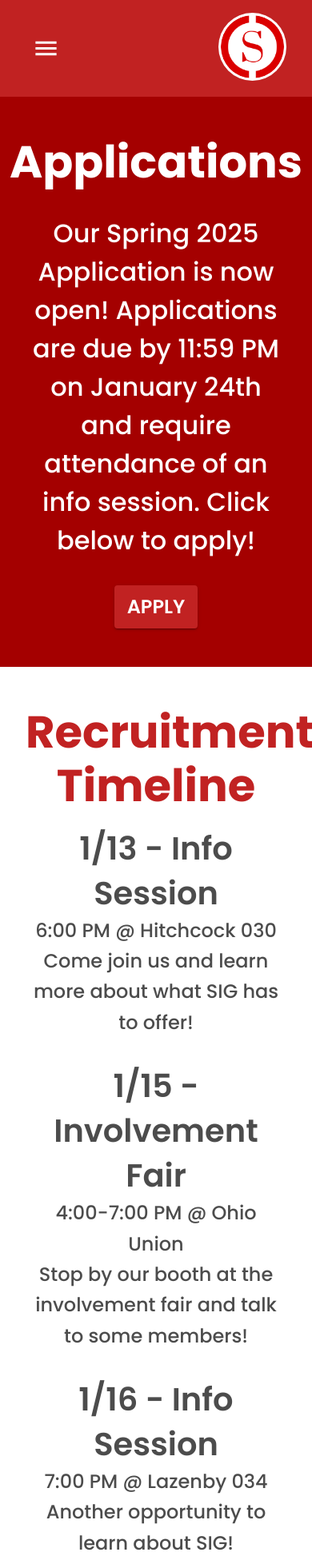
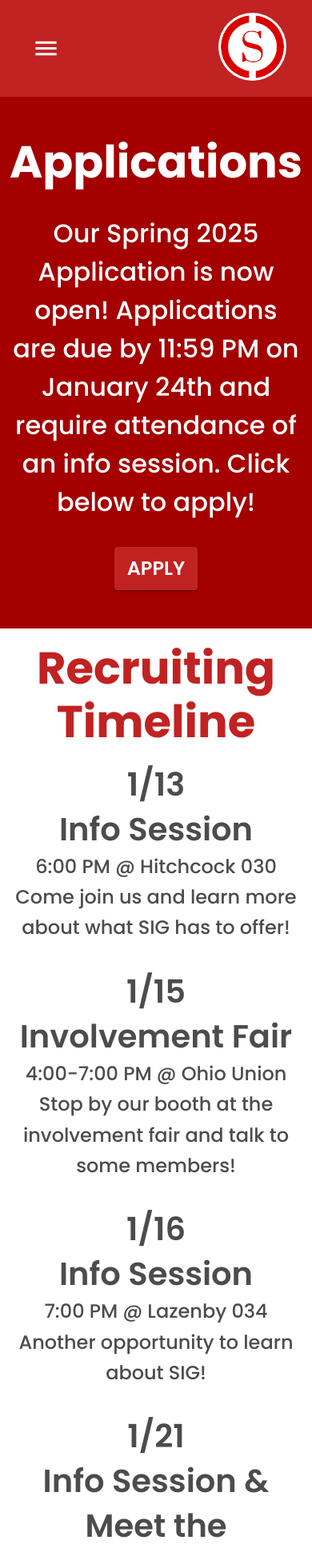
Before and after one commit to RHThree/sig, a Next.js app: page /apply in a window 390 px wide. Shown: the top 1946 px of the page at 80% size. Built offline with nearby package versions, Linux system fonts and the light colour scheme; what @mui/material-nextjs would draw is missing.

Commit message:
styling & spacing fixes

```diff
--- a/src/app/apply/page.tsx
+++ b/src/app/apply/page.tsx
@@ -2,7 +2,7 @@
 
 import { DarkSection } from '@/components/DarkSection';
 import theme from '@/theme';
-import { Box, Typography } from '@mui/material';
+import { Box, Typography, useMediaQuery, useTheme } from '@mui/material';
 import React from 'react';
 
 interface QuestionProps {
@@ -19,6 +19,9 @@
 }
 
 const RecruitmentEvent = (props: RecruitmentEventProps) => {
+  const thm = useTheme();
+  const smallScreen = useMediaQuery(thm.breakpoints.down('sm'));
+
   return (
     <>
       <Typography
@@ -29,7 +32,7 @@
           px: { xs: '0rem', md: '4rem' },
         }}
       >
-        {props.date} - {props.title}
+        {props.date} {smallScreen ? <br /> : ' - '} {props.title}
       </Typography>
       <Typography
         variant="h5"
@@ -86,7 +89,7 @@
         sx={{
           color: theme.palette.secondary.contrastText,
           backgroundColor: theme.palette.secondary.main,
-          p: '2rem',
+          p: { xs: '1rem', sm: '2rem' },
           py: '3rem',
           pb: '0rem',
           display: 'flex',
@@ -103,7 +106,7 @@
             width: '100%',
           }}
         >
-          Recruitment Timeline
+          Recruiting Timeline
         </Typography>
         <RecruitmentEvent
           title="Info Session"
@@ -152,7 +155,7 @@
         sx={{
           color: theme.palette.secondary.contrastText,
           backgroundColor: theme.palette.secondary.main,
-          p: '2rem',
+          p: { xs: '1rem', sm: '2rem' },
           py: '3rem',
           display: 'flex',
           justifyContent: 'center',
--- a/src/components/DarkSection.tsx
+++ b/src/components/DarkSection.tsx
@@ -16,7 +16,7 @@
       sx={{
         backgroundColor: theme.palette.primary.dark,
         p: '2rem',
-        px: { xs: '2rem', md: '6rem' },
+        px: { xs: '1rem', sm: '2rem', md: '6rem' },
         display: 'flex',
         justifyContent: 'center',
         alignItems: 'center',
```
